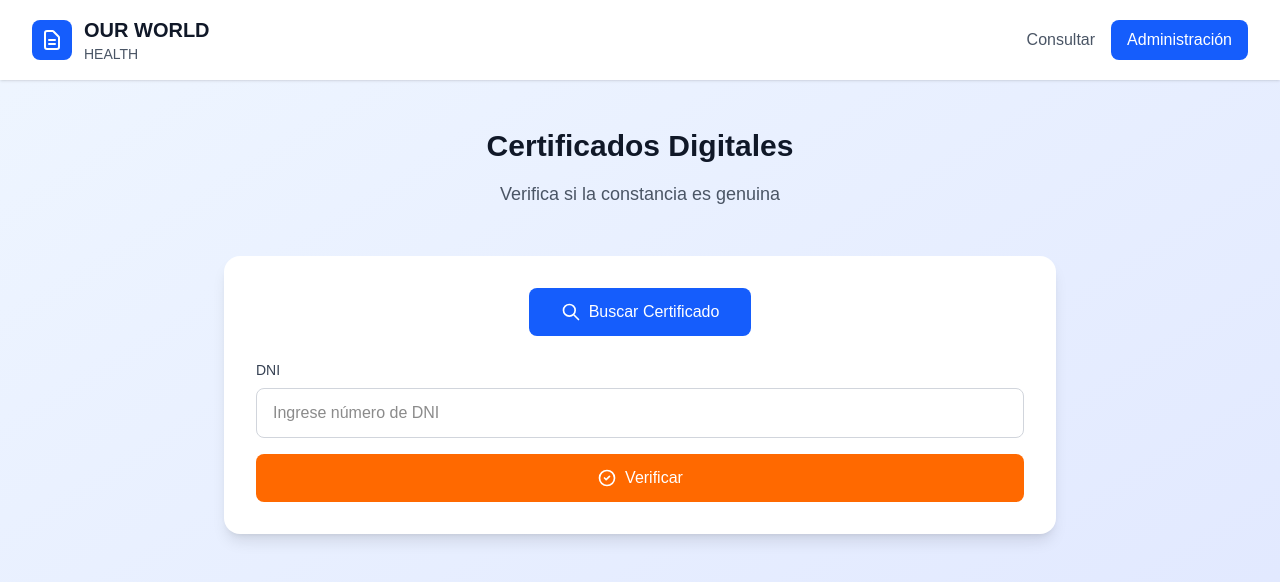
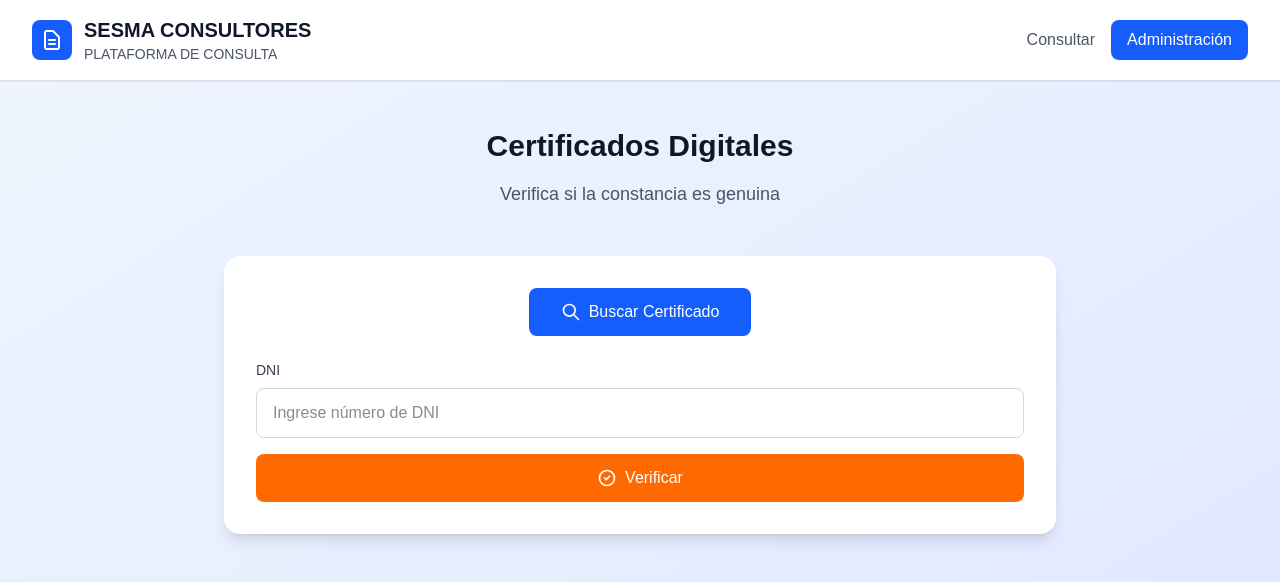
Before and after one commit to erickalegria/certificados-digitales, a Next.js app: page / in a window 1280 px wide. Shown: the top 582 px of the page. Built offline with nearby package versions, Linux system fonts and the light colour scheme.

Commit message:
descripción del cambio

```diff
--- a/src/app/page.tsx
+++ b/src/app/page.tsx
@@ -66,8 +66,8 @@ export default function HomePage() {
                 </svg>
               </div>
               <div>
-                <h1 className="text-xl font-bold text-gray-900">OUR WORLD</h1>
-                <p className="text-sm text-gray-600">HEALTH</p>
+                <h1 className="text-xl font-bold text-gray-900">SESMA CONSULTORES</h1>
+                <p className="text-sm text-gray-600">PLATAFORMA DE CONSULTA</p>
               </div>
             </div>
             <div className="flex items-center space-x-4">
```
